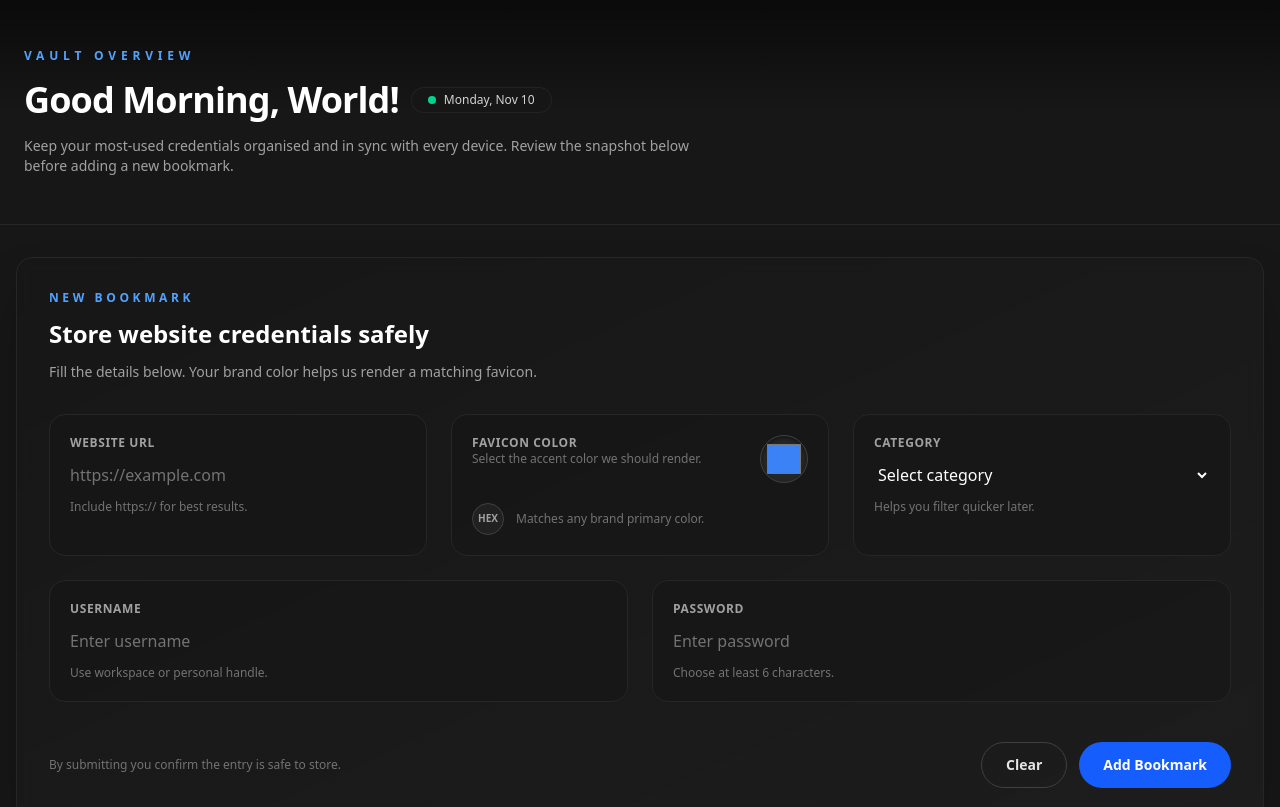
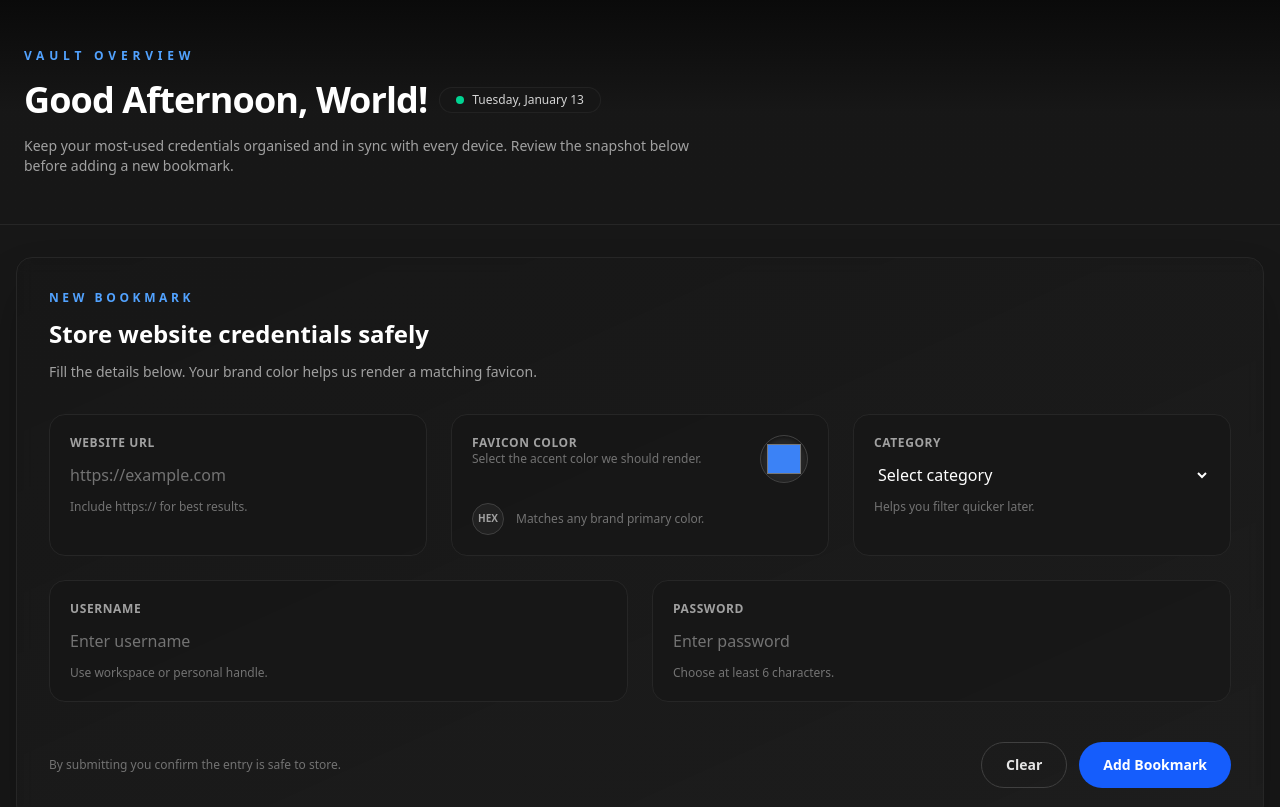
Before and after one commit to HM-Webcoding/Vault-manager, a React (Vite) app: page / in a window 1280 px wide. Shown: the top 807 px of the page. Built offline with nearby package versions, Linux system fonts and the light colour scheme.

Commit message:
implement realtime date and dynamic greating

```diff
--- a/src/components/Header.jsx
+++ b/src/components/Header.jsx
@@ -1,4 +1,30 @@
 export default function Header () {
+
+    const date = new Date()
+
+    const today = date.toLocaleDateString("en-US", {
+            weekday: "long",
+            month: "long",
+            day: "numeric"
+    })
+
+    const timePeriod = date.toLocaleTimeString("en-US", {
+        hour: "numeric",
+        hour12: false,
+    })
+
+    let greetingTime;
+    if(timePeriod >= 5 && timePeriod <= 12){
+        greetingTime = "Morning"
+    }else if(timePeriod >= 1 && timePeriod <= 17){
+        greetingTime = "Afternoon"
+    }else if(timePeriod >= 18 && timePeriod <= 21){
+        greetingTime = "Evening"
+    } else{
+        greetingTime = "Night"
+    }
+
+    console.log(timePeriod)
     return (
          <header
             className="border-b border-neutral-800 bg-linear-to-b from-neutral-950 via-neutral-900/80 to-transparent"
@@ -16,7 +42,7 @@ export default function Header () {
                         className="flex flex-col gap-3 md:flex-row md:items-center"
                     >
                         <h1 className="text-4xl font-semibold tracking-tight">
-                            Good Morning, World!
+                            Good {greetingTime}, World!
                         </h1>
                         <span
                             className="inline-flex items-center gap-2 rounded-full border border-neutral-800/80 bg-neutral-900/70 px-4 py-1 text-xs font-medium text-neutral-300"
@@ -24,7 +50,7 @@ export default function Header () {
                             <span
                                 className="h-2 w-2 rounded-full bg-emerald-400"
                             ></span>
-                            Monday, Nov 10
+                            {today}
                         </span>
                     </div>
                     <p className="text-sm text-neutral-400 max-w-2xl">
```
